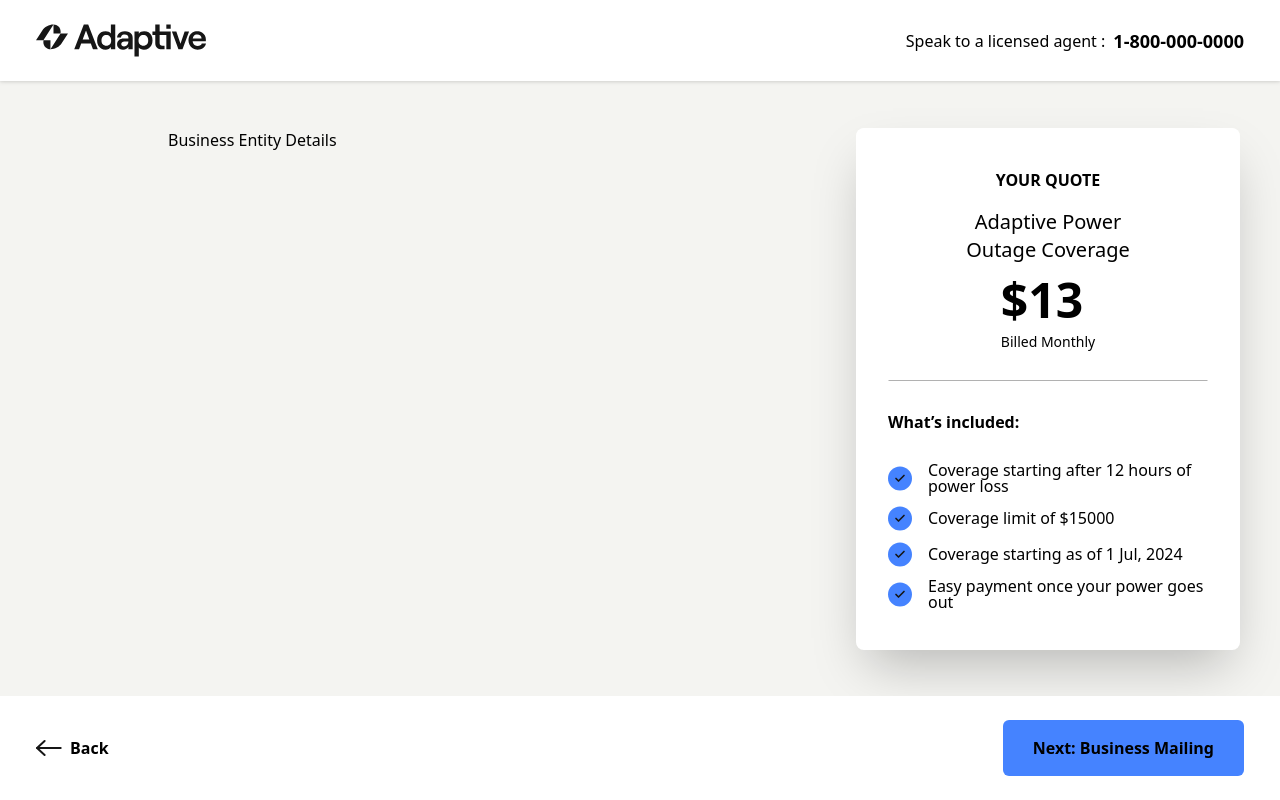
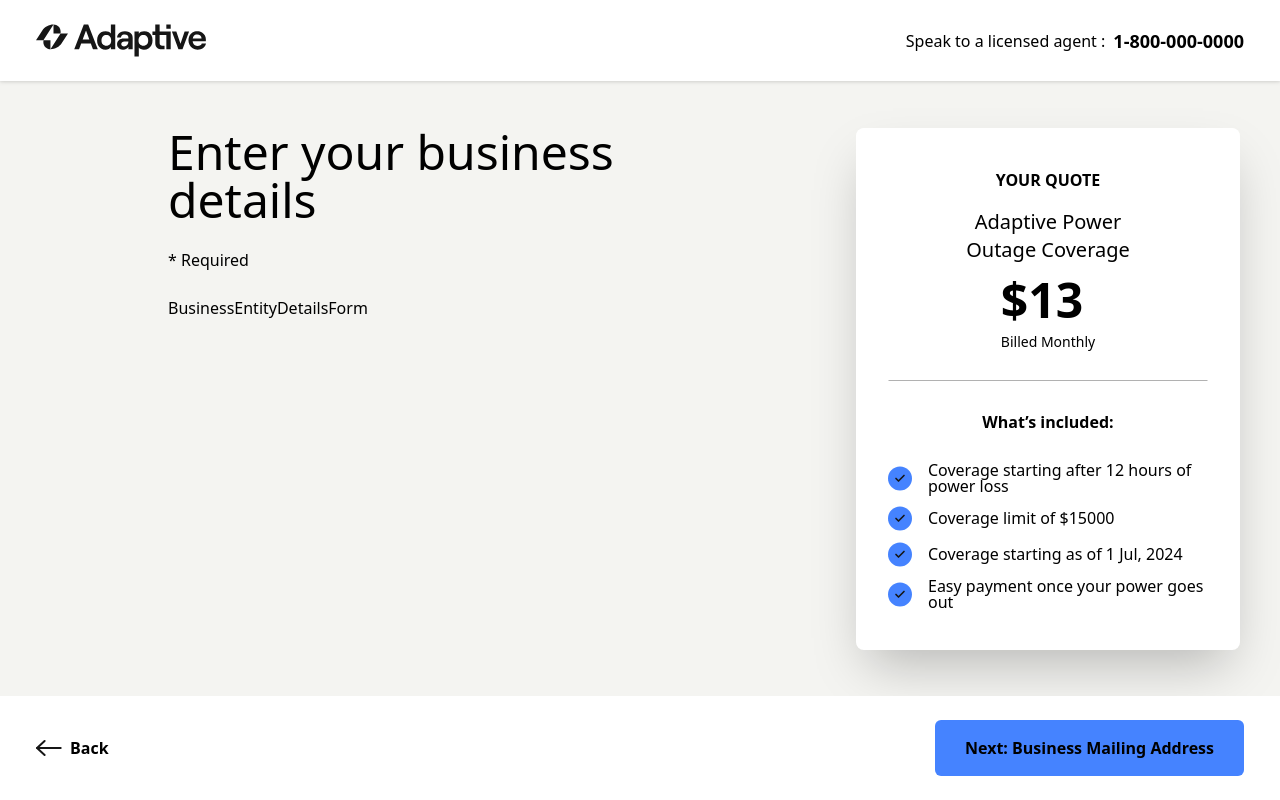
Before and after one commit to muhammad-saad-imran/react-training, a Next.js app in the folder adaptive-insurance/: page /business-info/business-entity-details in a window 1280 px wide. Built offline with nearby package versions, Linux system fonts and the light colour scheme.

Commit message:
Business details ui

```diff
--- /dev/null
+++ b/adaptive-insurance/src/app/business-info/business-entity-details/BusinessEntityDetailContainer.tsx
@@ -0,0 +1,23 @@
+"use client"
+import BusinessEntityDetailsUI from "@/components/business-entity-details/BusinessEntityDetailsUI";
+import BottomNavBar from "@/components/common/BottomNavBar";
+import { useRouter } from "next/navigation";
+import React from "react";
+
+type Props = {};
+
+const BusinessEntityDetailContainer = (props: Props) => {
+  const router = useRouter();
+
+  return (
+    <div>
+      <BusinessEntityDetailsUI />
+      <BottomNavBar
+        buttonLabel="Next: Business Mailing Address"
+        onButtonClick={() => router.push("business-mailing-address")}
+      />
+    </div>
+  );
+};
+
+export default BusinessEntityDetailContainer;
--- a/adaptive-insurance/src/app/business-info/business-entity-details/page.tsx
+++ b/adaptive-insurance/src/app/business-info/business-entity-details/page.tsx
@@ -1,22 +1,10 @@
-"use client";
-import BottomNavBar from "@/components/common/BottomNavBar";
-import { useRouter } from "next/navigation";
 import React from "react";
+import BusinessEntityDetailContainer from "./BusinessEntityDetailContainer";
 
 type Props = {};
 
 const Page = (props: Props) => {
-  const router = useRouter();
-
-  return (
-    <div>
-      Business Entity Details
-      <BottomNavBar
-        buttonLabel="Next: Business Mailing"
-        onButtonClick={() => router.push("business-mailing-address")}
-      />
-    </div>
-  );
+  return <BusinessEntityDetailContainer />;
 };
 
 export default Page;
--- /dev/null
+++ b/adaptive-insurance/src/components/business-entity-details/BusinessEntityDetailsForm.tsx
@@ -0,0 +1,11 @@
+import React from 'react'
+
+type Props = {}
+
+const BusinessEntityDetailsForm = (props: Props) => {
+  return (
+    <div>BusinessEntityDetailsForm</div>
+  )
+}
+
+export default BusinessEntityDetailsForm
--- /dev/null
+++ b/adaptive-insurance/src/components/business-entity-details/BusinessEntityDetailsUI.tsx
@@ -0,0 +1,16 @@
+import React from "react";
+import BusinessEntityDetailsForm from "./BusinessEntityDetailsForm";
+
+type Props = {};
+
+const BusinessEntityDetailsUI = (props: Props) => {
+  return (
+    <div className="flex flex-col gap-6">
+      <p className="text-2xl md:text-4xl lg:text-5xl">Enter your business details </p>
+      <p>* Required </p>
+      <BusinessEntityDetailsForm />
+    </div>
+  );
+};
+
+export default BusinessEntityDetailsUI;
--- a/adaptive-insurance/src/components/get-quote/zipInput.tsx
+++ b/adaptive-insurance/src/components/get-quote/zipInput.tsx
@@ -23,7 +23,7 @@ const ZipInput = (props: Props) => {
       <div className="w-full flex flex-col items-center gap-3 md:gap-16">
         <Input placeholder="Enter ZIP Code" />
         <Button
-          className="w-full md:w-2/5"
+          className="w-full md:w-2/5 text-sm"
           onClick={() => router.push("policy-coverage")}
         >
           Get Your Quote
--- a/adaptive-insurance/src/components/policy-coverage/quoteCard.tsx
+++ b/adaptive-insurance/src/components/policy-coverage/quoteCard.tsx
@@ -32,7 +32,7 @@ const QuoteCard = (props: Props) => {
 
       <div className="hidden md:block">
         <div className="w-full border border-white border-t-gray mt-7"></div>
-        <p className="font-bold my-7">What’s included:</p>
+        <p className="font-bold my-7 text-center">What’s included:</p>
 
         <div className="flex flex-col gap-3">
           {includedInQuote.map((item) => (
```
